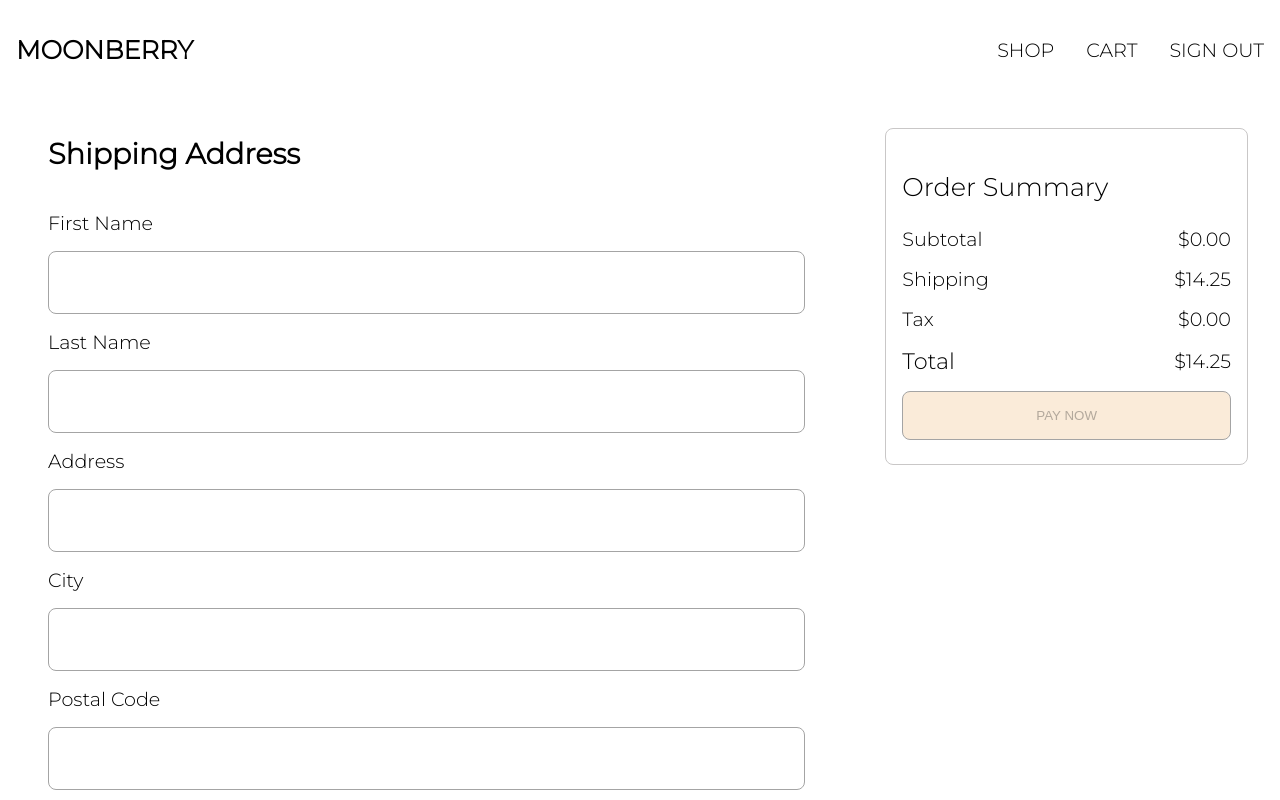
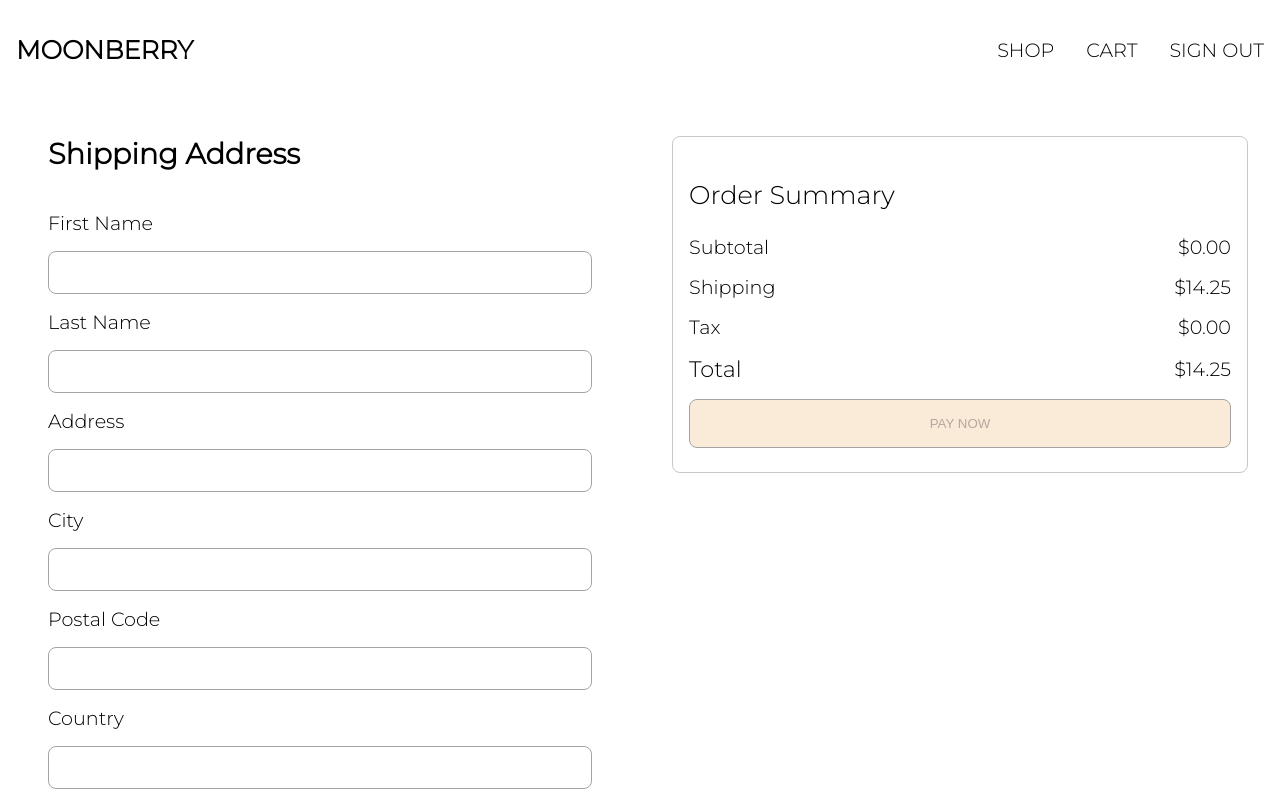
Before and after one commit to Jihyunnk/moonberry, a React (Create React App) app in the folder frontend/: page /checkout in a window 1280 px wide. Shown: the top 800 px of the page. Built offline with nearby package versions, Linux system fonts and the light colour scheme; sample sign-in values are in the browser's storage.

Commit message:
changed checkout format

```diff
--- a/frontend/src/components/Checkout.js
+++ b/frontend/src/components/Checkout.js
@@ -56,8 +56,8 @@ function Checkout() {
 
   return (
     <div>
-      <div className="row">
-        <div className="col-2">
+      <div className="row checkout">
+        <div className="col-1">
           <ul>
             <li>
               <div className="card card-body">
--- a/frontend/src/index.css
+++ b/frontend/src/index.css
@@ -291,3 +291,12 @@ button.shop {
 .total {
   font-size: 1.4rem;
 }
+
+/********************** Checkout **********************/
+.checkout input {
+  padding: 10px;
+}
+
+.checkout .order-summary-wrapper {
+  margin-top: 2.5rem;
+}
```
